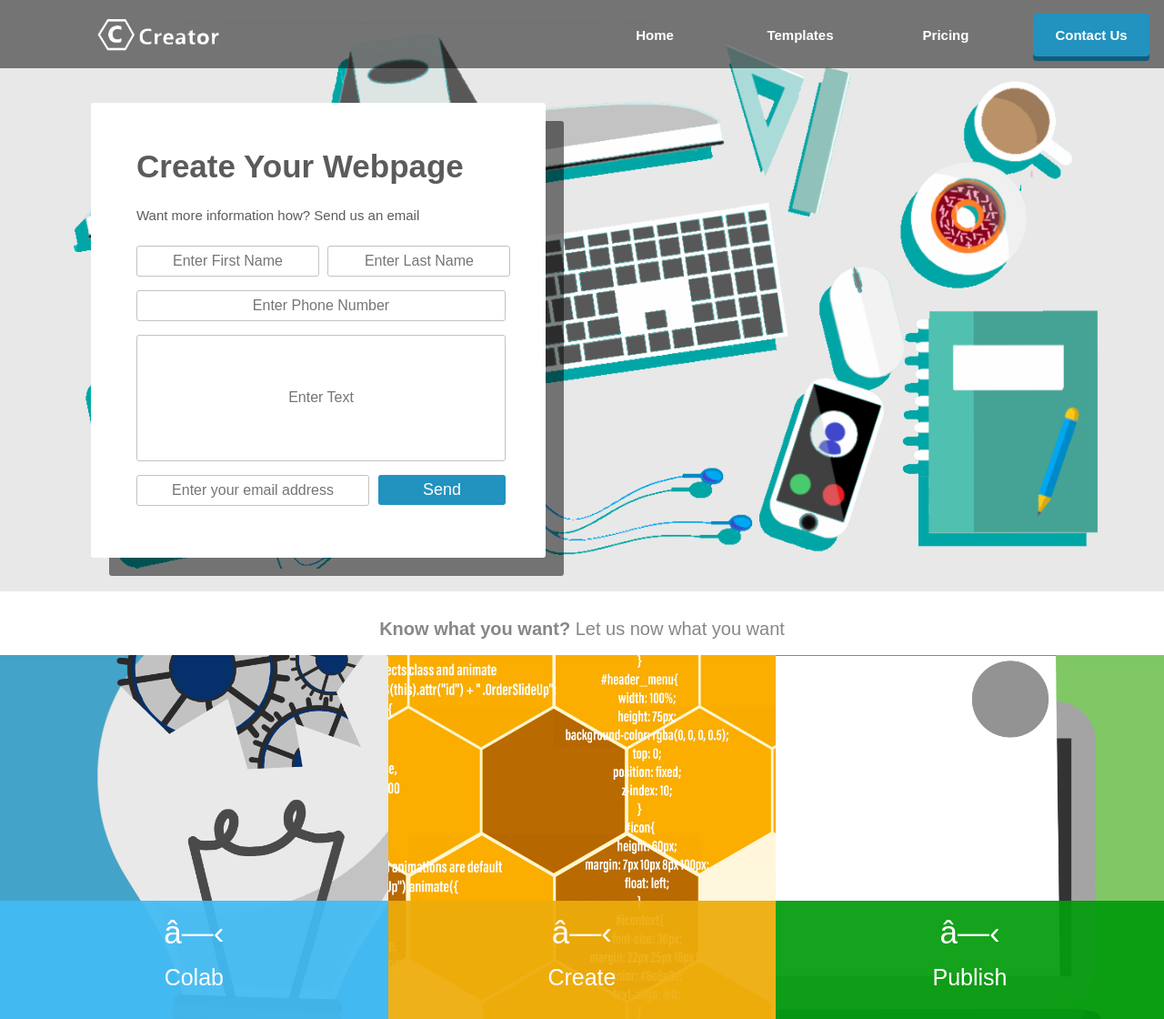
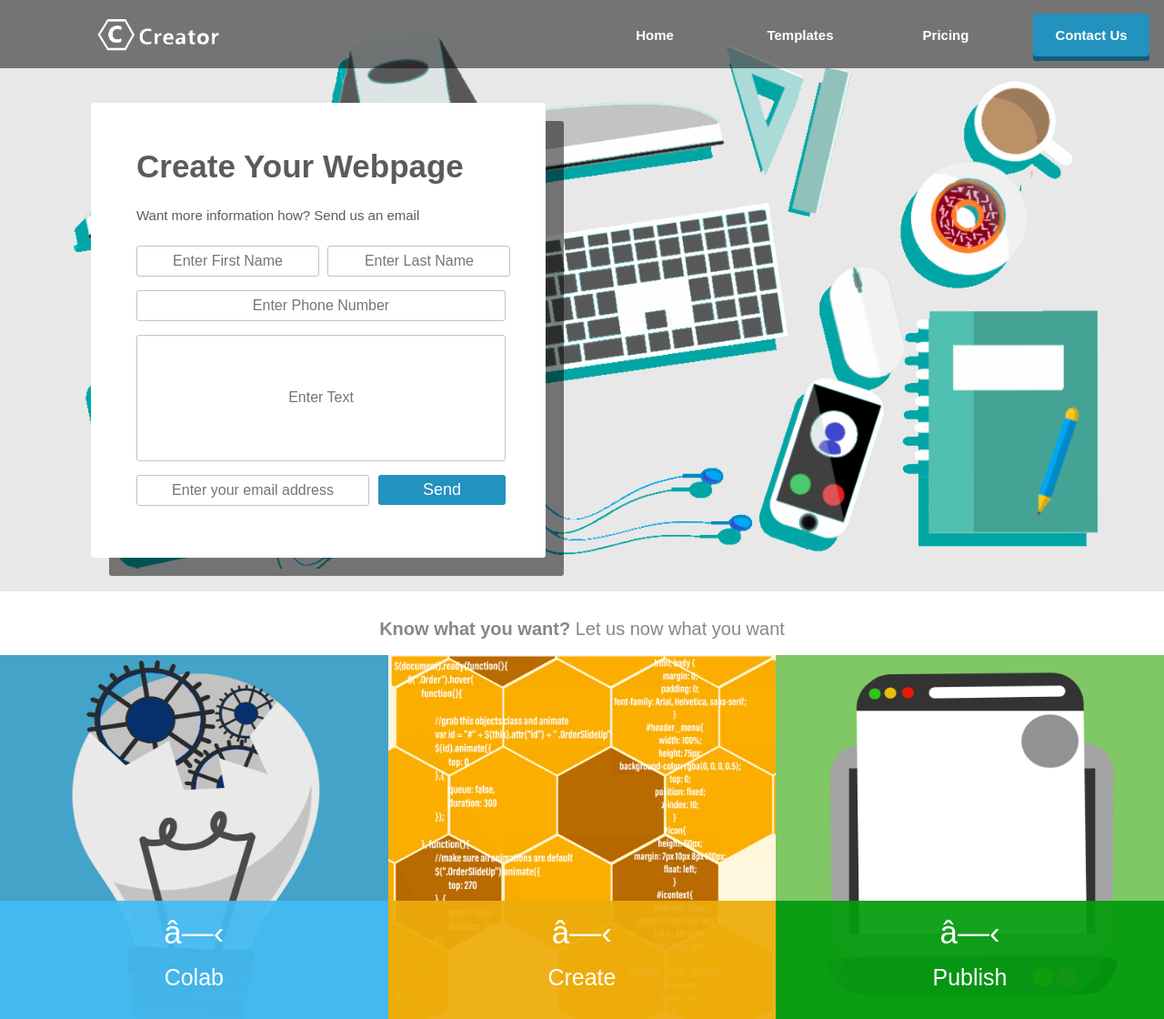
Before and after one commit to kengon1315/kengon1315.github.io, a PHP site: page / in a window 1280 px wide. Shown: the whole page at 91% size. Run offline with PHP 8.4, Linux system fonts and the light colour scheme.

Commit message:
Backgrounds update
Backgrounds update

```diff
--- a/style.css
+++ b/style.css
@@ -221,20 +221,20 @@ html, body {
 	background-image: url("../Collab.png");
 	background-repeat: no-repeat;
 	background-position: left;
-	background-size: auto 575px;
+	background-size: 100% 100%;
 	overflow-y: hidden;
 }
 #Create{
 	background-image: url("../Create.jpeg");
 	background-repeat: no-repeat;
 	background-position: right;
-	background-size: auto 575px;
+	background-size: 100% 100%;
 	overflow-y: hidden;
 }
 #Publish{
 	background-image: url("../Publish.png");
 	background-repeat: no-repeat;
 	background-position: right;
-	background-size: auto 575px;
+	background-size: 100% 100%;
 	overflow-y: hidden;
 }
```
